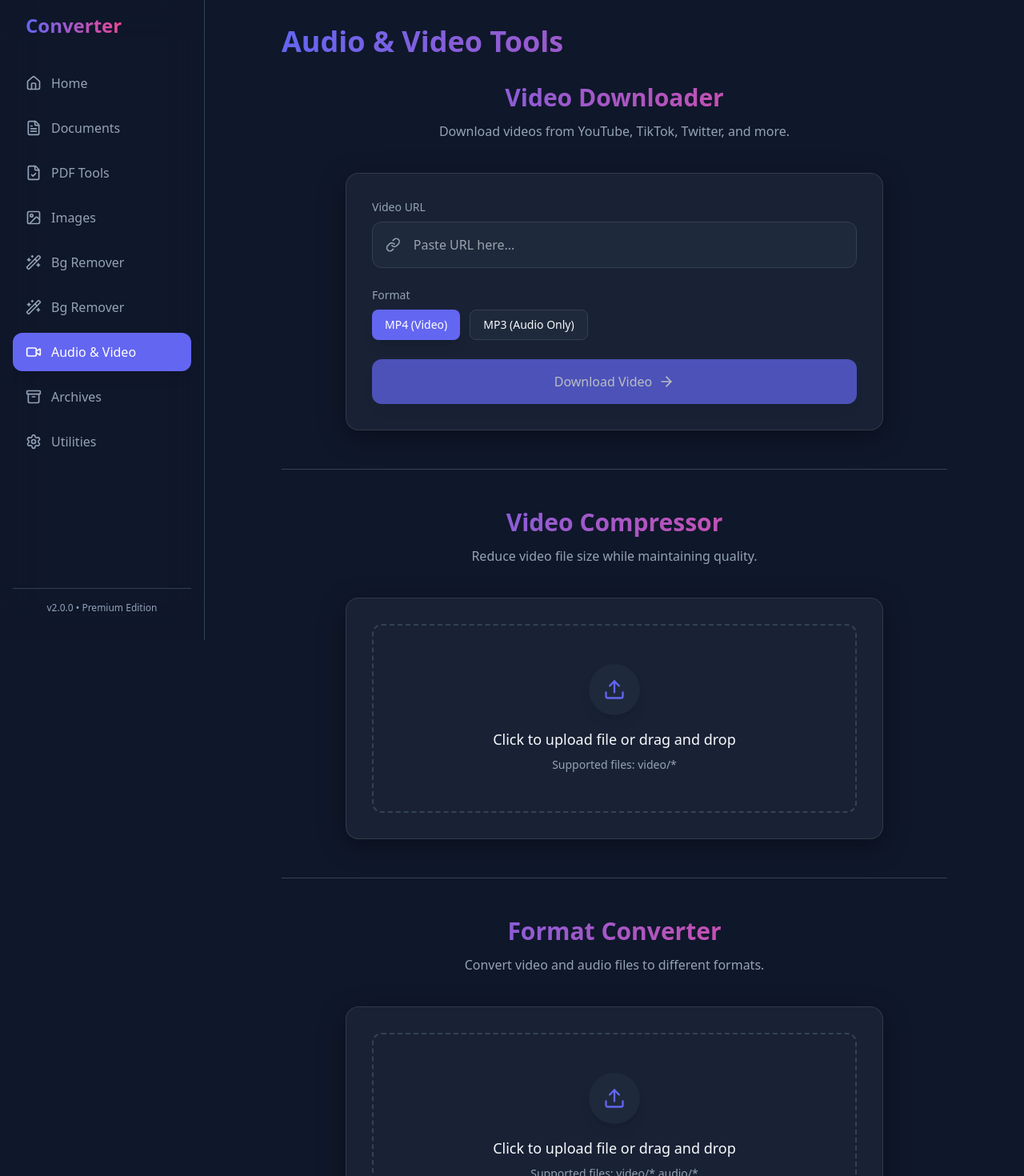
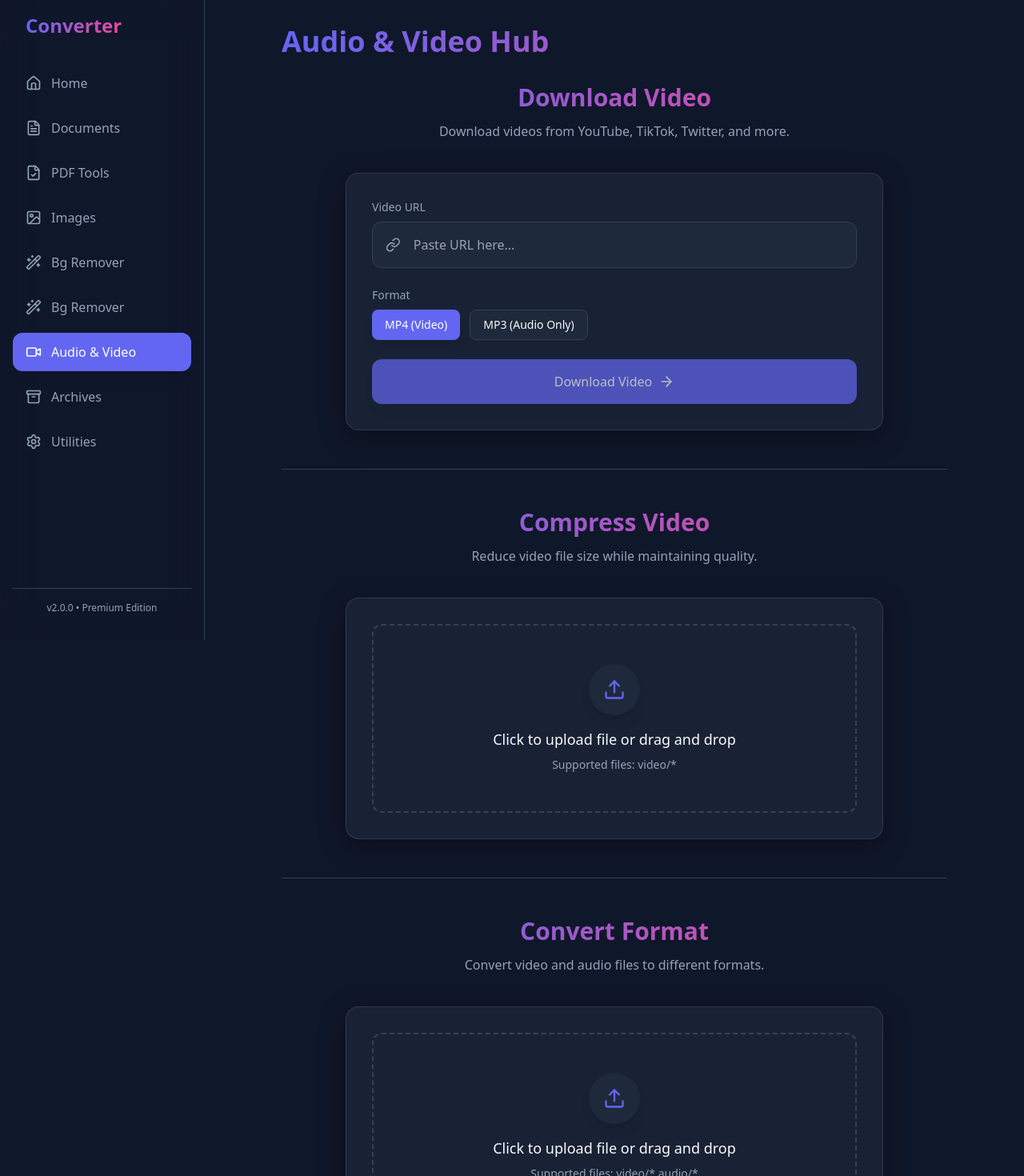
Before and after one commit to chasadch/converter, a React app in the folder frontend/: page /media in a window 1280 px wide. Shown: the top 1470 px of the page at 80% size. Built offline with nearby package versions, Linux system fonts and the light colour scheme; the HTML template or start-up script is replaced by a standard one.

Commit message:
Force update Media page titles to debug deployment

```diff
--- a/frontend/src/pages/Media.jsx
+++ b/frontend/src/pages/Media.jsx
@@ -5,13 +5,13 @@ import UrlConverter from '../components/UrlConverter';
 const Media = () => {
     return (
         <div className="p-8 max-w-4xl mx-auto">
-            <h1 className="text-4xl font-bold mb-8 gradient-text">Audio & Video Tools</h1>
+            <h1 className="text-4xl font-bold mb-8 gradient-text">Audio & Video Hub</h1>
 
             <div className="space-y-12">
                 {/* Section 1: Video Downloader */}
                 <section>
                     <UrlConverter
-                        title="Video Downloader"
+                        title="Download Video"
                         description="Download videos from YouTube, TikTok, Twitter, and more."
                         endpoint="/convert/media/download"
                         buttonLabel="Download Video"
@@ -25,7 +25,7 @@ const Media = () => {
                 {/* Section 2: Video Compressor */}
                 <section className="border-t border-border pt-12">
                     <Converter
-                        title="Video Compressor"
+                        title="Compress Video"
                         description="Reduce video file size while maintaining quality."
                         endpoint="/convert/media/compress"
                         acceptedFileTypes="video/*"
@@ -42,7 +42,7 @@ const Media = () => {
                 {/* Section 3: Format Converter */}
                 <section className="border-t border-border pt-12">
                     <Converter
-                        title="Format Converter"
+                        title="Convert Format"
                         description="Convert video and audio files to different formats."
                         endpoint="/convert/media"
                         acceptedFileTypes="video/*,audio/*"
```
